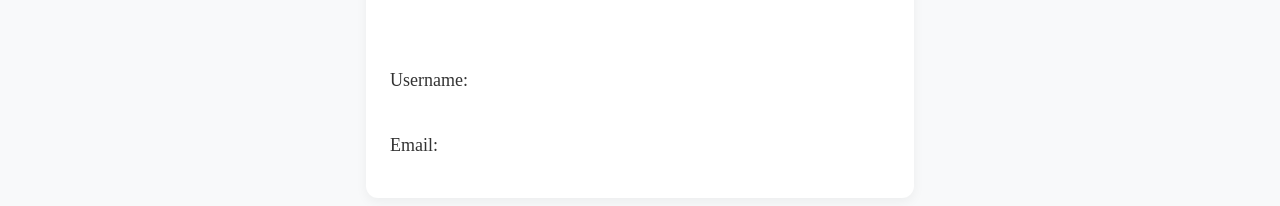
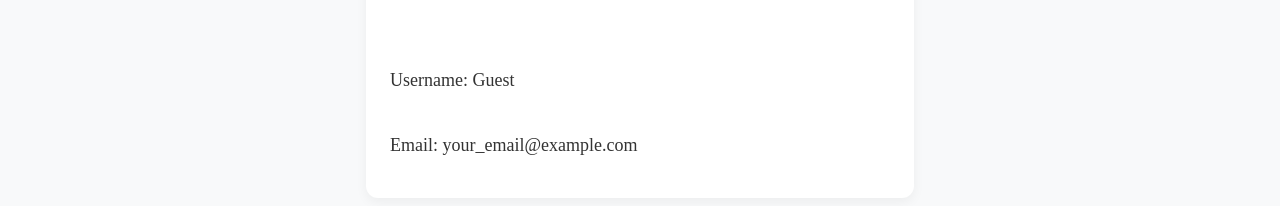
Before and after one commit to SelenaAnya/09-auth, a Next.js app: page /profile in a window 1280 px wide. Shown: the part 318-524 px from the top of the page. Built offline with nearby package versions, Linux system fonts and the light colour scheme; no server answers.

Commit message:
1807 1917

```diff
--- a/app/(private-routes)/profile/page.tsx
+++ b/app/(private-routes)/profile/page.tsx
@@ -47,8 +47,8 @@ export default async function Profile() {
           )}
         </div>
         <div className={css.profileInfo}>
-          <p>Username: {user.username}</p>
-          <p>Email: {user.email}</p>
+          <p>Username: {user?.username || "Guest"}</p>
+          <p>Email: {user?.email || "your_email@example.com"}</p>
         </div>
       </div>
     </main>
```
